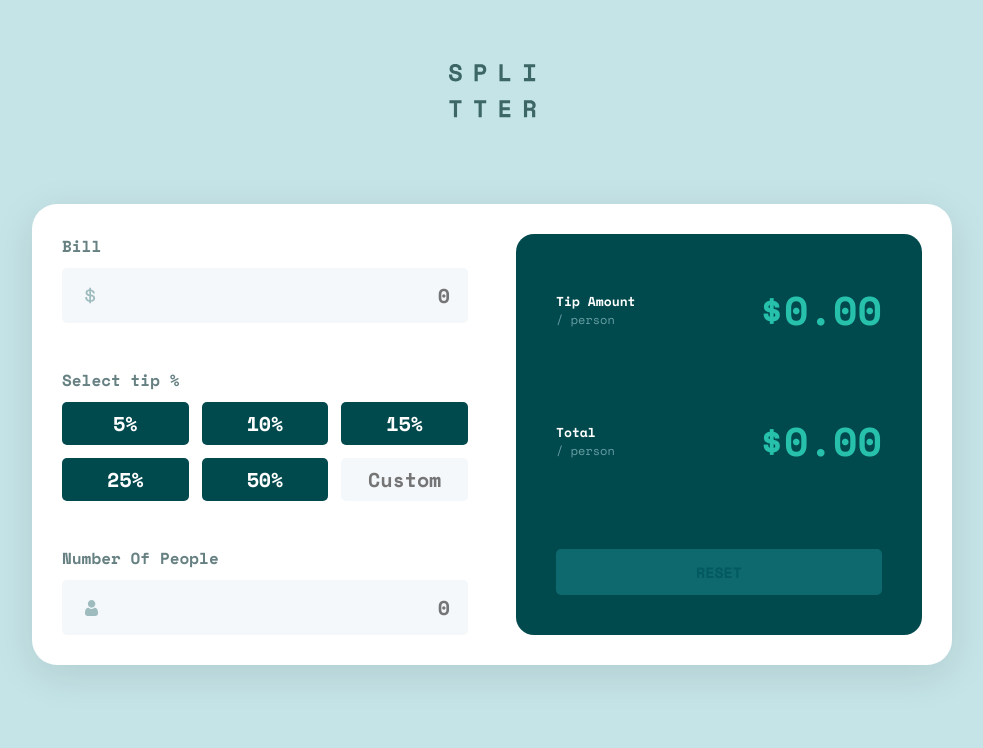
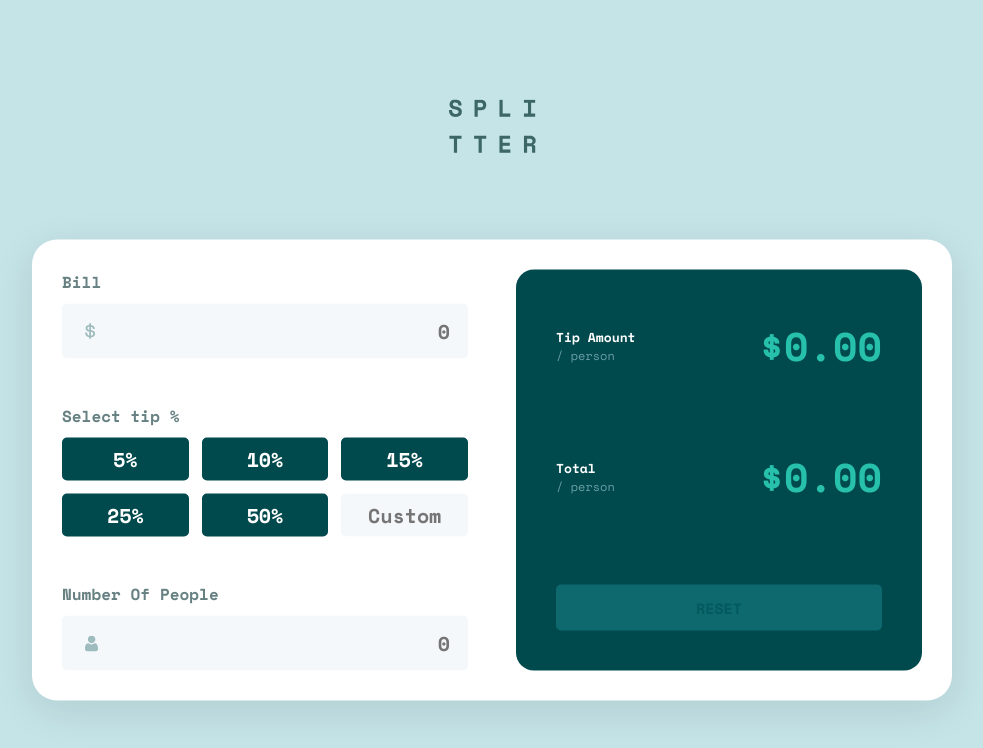
Before and after one commit to artemmatiushenko1/Splitter, a React (Create React App) app: page / in a window 1280 px wide. Shown: the top 748 px of the page, without its empty margins (148-1131 px from the left). Built offline with nearby package versions, Linux system fonts and the light colour scheme.

Commit message:
Fixed app container position

```diff
--- a/src/App.css
+++ b/src/App.css
@@ -1,7 +1,9 @@
 .App {
   font-size: 1.6rem;
-  position: relative;
-  padding-top: 5%;
+  position: absolute;
+  top: 50%;
+  left: 50%;
+  transform: translate(-50%, -50%);
   width: 100%;
   display: flex;
   flex-direction: column;
```
